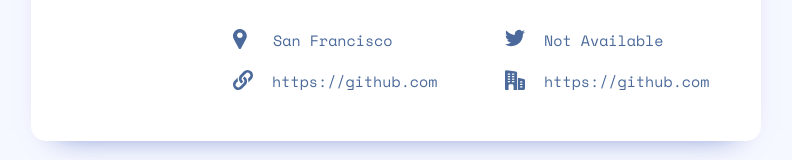
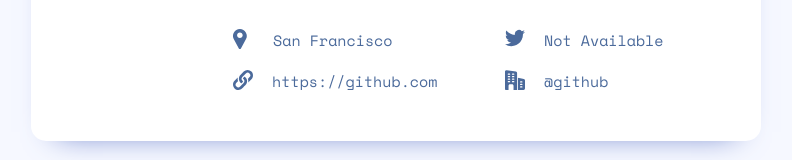
Before and after one commit to EslimDaga/react-github-user-search, a React (Create React App) app: page / in a window 1280 px wide. Shown: the part 566-726 px from the top of the page, without its empty margins (244-1036 px from the left). Built offline with nearby package versions, Linux system fonts and the light colour scheme.

Commit message:
Agregando el arroba al twitter

```diff
--- a/src/App.js
+++ b/src/App.js
@@ -260,7 +260,7 @@ const App = () => {
                             <path d="M20 2.799a8.549 8.549 0 01-2.363.647 4.077 4.077 0 001.804-2.266 8.194 8.194 0 01-2.6.993A4.099 4.099 0 009.75 4.977c0 .324.027.637.095.934-3.409-.166-6.425-1.8-8.452-4.288a4.128 4.128 0 00-.56 2.072c0 1.42.73 2.679 1.82 3.408A4.05 4.05 0 01.8 6.598v.045a4.119 4.119 0 003.285 4.028 4.092 4.092 0 01-1.075.135c-.263 0-.528-.015-.776-.07.531 1.624 2.038 2.818 3.831 2.857A8.239 8.239 0 01.981 15.34 7.68 7.68 0 010 15.285a11.543 11.543 0 006.29 1.84c7.545 0 11.67-6.25 11.67-11.667 0-.182-.006-.357-.015-.53A8.18 8.18 0 0020 2.798z" />
                           </svg>
                           <h1 className="font-space font-normal text-[15px] text-color-text-primary-light dark:text-white">
-                            {user.twitter_username}
+                            @{user.twitter_username}
                           </h1>
                         </a>
                       );
@@ -415,7 +415,7 @@ const App = () => {
                       </g>
                     </svg>
                     <h1 className="font-space font-normal text-[15px] text-color-text-primary-light dark:text-white">
-                      https://github.com
+                      @github
                     </h1>
                   </>
                 )}
```
